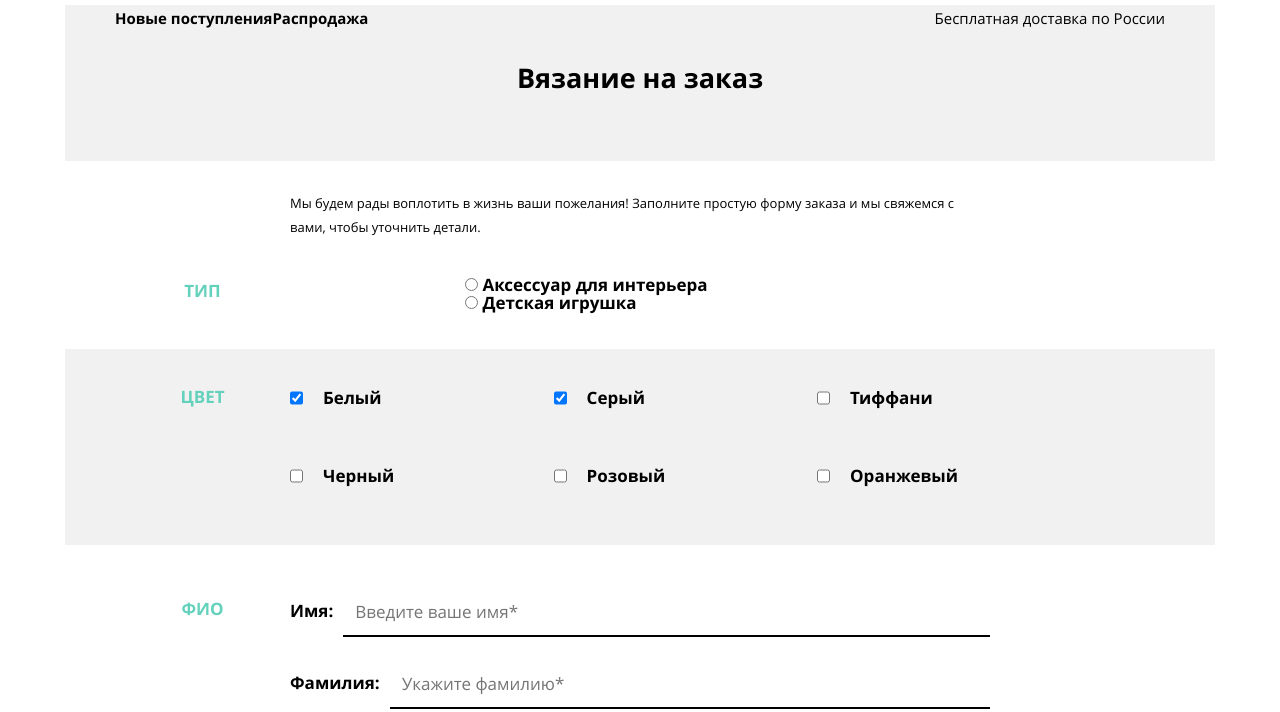
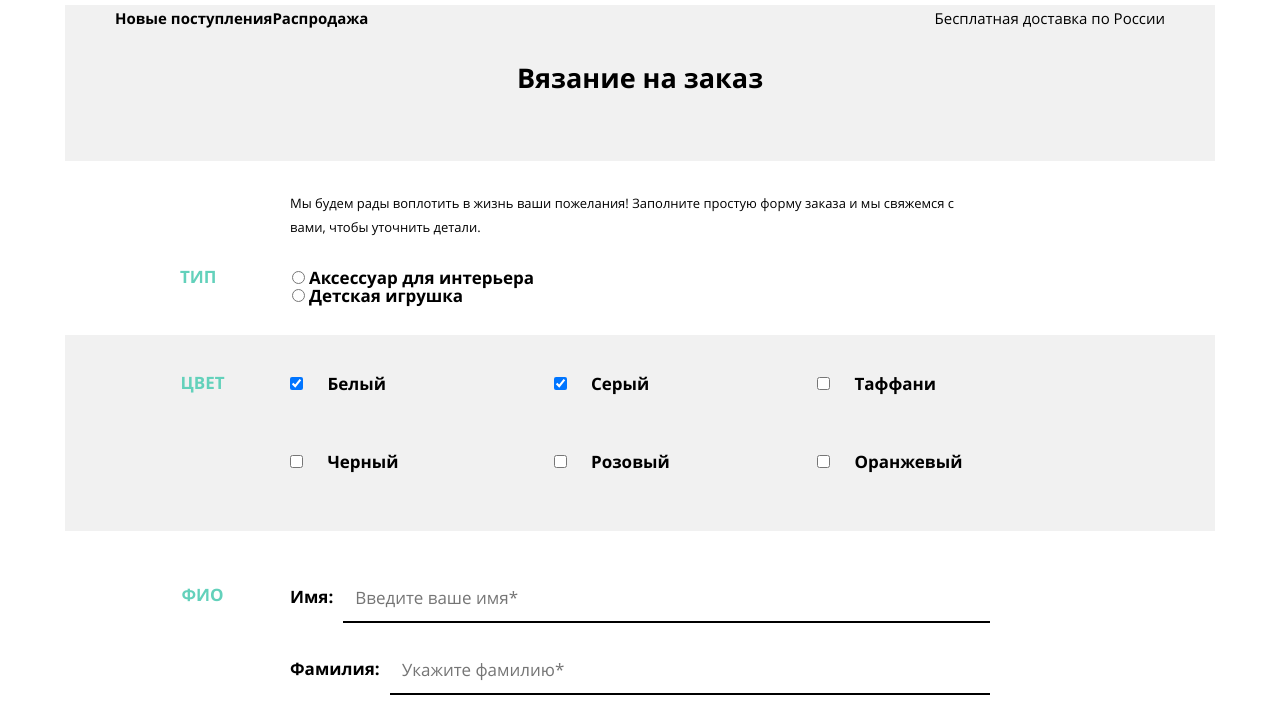
Before and after one commit to Unshady91/165855-mishka-23, a website: page source/form.html in a window 1280 px wide. Shown: the part 84-796 px from the top of the page. Drawn offline with nearby package versions, Linux system fonts and the light colour scheme; files that its build step writes are made by us from their sources.

Commit message:
Вносит исправления после проверки

```diff
--- a/source/form.html
+++ b/source/form.html
@@ -78,19 +78,18 @@
     <section class="form">
       <div class="form__intro">
         <div class="form__intro-wrapper">
-          Мы будем рады воплотить в жизнь ваши пожелания! Заполните простую форму заказа и мы свяжемся с вами, чтобы
-          уточнить детали.
+          Мы будем рады воплотить в жизнь ваши пожелания! Заполните простую форму заказа и мы свяжемся с вами, чтобы уточнить детали.
         </div>
       </div>
       <form method="POST" action="https://echo.htmlacademy.ru" class="form__content">
         <fieldset class="type-filter">
           <h2 class="type-filter__title">Тип</h2>
           <div class="type-filter__wrapper">
-            <label class="type-filter__text" for="interior-goods">
+            <label class="type-filter__radiobutton" for="interior-goods">
               <input type="radio" name="category" id="interior-goods" class="type-filter__box hidden">
               Аксессуар для интерьера
             </label>
-            <label class="type-filter__text" for="toys-for-children">
+            <label class="type-filter__radiobutton" for="toys-for-children">
               <input type="radio" name="category" id="toys-for-children" class="type-filter__box hidden">
               Детская игрушка
             </label>
@@ -100,28 +99,40 @@
           <h2 class="color-filter__title">Цвет</h2>
           <ul class="color-filter__colors">
             <li class="color-filter__item">
-              <input type="checkbox" name="color-white" class="color-filter__box hidden" checked>
-              <p class="color-filter__text">Белый</p>
+              <label for="white-color-filter" class="color-filter__text">
+                <input type="checkbox" name="color-white" class="color-filter__box hidden" id="white-color-filter" checked>
+                Белый
+              </label>
             </li>
             <li class="color-filter__item">
-              <input type="checkbox" name="color-grey" class="color-filter__box hidden" checked>
-              <p class="color-filter__text">Серый</p>
+              <label for="grey-color-filter" class="color-filter__text">
+                <input type="checkbox" name="color-grey" class="color-filter__box hidden" id="grey-color-filter" checked>
+                Серый
+              </label>
             </li>
             <li class="color-filter__item">
-              <input type="checkbox" name="color-tiffany" class="color-filter__box hidden">
-              <p class="color-filter__text">Тиффани</p>
+              <label for="tiffany-color-filter" class="color-filter__text">
+                <input type="checkbox" name="color-tiffany" class="color-filter__box hidden" id="tiffany-color-filter">
+                Таффани
+              </label>
             </li>
             <li class="color-filter__item">
-              <input type="checkbox" name="color-black" class="color-filter__box hidden">
-              <p class="color-filter__text">Черный</p>
+              <label for="black-color-filter" class="color-filter__text">
+                <input type="checkbox" name="color-black" class="color-filter__box hidden" id="black-color-filter">
+                Черный
+              </label>
             </li>
             <li class="color-filter__item">
-              <input type="checkbox" name="color-pink" class="color-filter__box hidden">
-              <p class="color-filter__text">Розовый</p>
+              <label for="pink-color-filter" class="color-filter__text">
+                <input type="checkbox" name="color-pink" class="color-filter__box hidden" id="pink-color-filter">
+                Розовый
+              </label>
             </li>
             <li class="color-filter__item">
-              <input type="checkbox" name="color-orange" class="color-filter__box hidden">
-              <p class="color-filter__text">Оранжевый</p>
+              <label for="orange-color-filter" class="color-filter__text">
+                <input type="checkbox" name="color-orange" class="color-filter__box hidden" id="orange-color-filter">
+                Оранжевый
+              </label>
             </li>
           </ul>
         </fieldset>
--- a/source/less/blocks/type-filter.less
+++ b/source/less/blocks/type-filter.less
@@ -6,28 +6,21 @@
 
     margin-top: 30px;
     margin-bottom: 30px;
-    display: grid;
-    grid-template-columns: repeat(4, 1fr);
-    align-items: center;
-  }
-
-  @media (min-width: @desktop-width) {
-    grid-template-columns: repeat(6, 1fr);
+    display: flex;
   }
 }
 
 .type-filter__wrapper {
   display: flex;
   flex-direction: column;
+  justify-content: center;
 
   @media (min-width: @tablet-width) {
-    grid-column-start: 2;
-    grid-column-end: -1;
+    margin-left: 130px;
   }
 
   @media (min-width: @desktop-width) {
-    grid-column-start: 3;
-    grid-column-end: 6;
+    margin-left: 75px;
   }
 }
 
@@ -39,28 +32,19 @@
   color: @marine-bright;
 
   @media (min-width: @tablet-width) {
-    grid-column-start: 1;
-    grid-column-end: 2;
+    margin-top: 0;
+    margin-bottom: 0;
   }
 
   @media (min-width: @desktop-width) {
-    display: flex;
-    justify-content: center;
+    margin-left: 65px;
   }
 }
 
-.type-filter__text {
+.type-filter__radiobutton {
   .text(@fw: 700, @lh: 18px);
 
   @media (min-width: @tablet-width) {
     margin: 0;
   }
 }
-
-.form__text {
-  .text(@fw: 700, @lh: 18px);
-
-  @media (min-width: @tablet-width) {
-    margin: 0;
-  }
-}
--- a/source/less/blocks/video.less
+++ b/source/less/blocks/video.less
@@ -4,13 +4,8 @@
   margin-bottom: 90px;
 
   @media (min-width: @tablet-width) {
-    display: grid;
-    grid-template-columns: repeat(4, 1fr);
-    grid-template-rows:
-      max-content
-      min-content
-      min-content
-      min-content;
+    display: flex;
+    flex-direction: column;
   }
 
   @media (min-width: @desktop-width) {
@@ -31,12 +26,6 @@
 
   margin-bottom: 26px;
 
-  @media (min-width: @tablet-width) {
-    grid-column-start: 1;
-    grid-column-end: -1;
-    grid-row-start: 2;
-  }
-
   @media (min-width: @desktop-width) {
     padding: 0 60px;
     grid-area: video-title;
@@ -53,9 +42,7 @@
   @media (min-width: @tablet-width) {
     margin-bottom: 0;
     height: 455px;
-    grid-column-start: 1;
-    grid-column-end: -1;
-    grid-row-start: 1;
+    order: -1;
   }
 
   @media (min-width: @desktop-width) {
@@ -68,12 +55,6 @@
   .text(@fs: 13px, @lh: 24px);
 
   margin-bottom: 44px;
-
-  @media (min-width: @tablet-width) {
-    grid-column-start: 1;
-    grid-column-end: -1;
-    grid-row-start: 3;
-  }
 
   @media (min-width: @desktop-width) {
     padding: 0 60px;
@@ -92,12 +73,6 @@
   display: flex;
   justify-content: center;
 
-  @media (min-width: @tablet-width) {
-    grid-column-start: 1;
-    grid-column-end: -1;
-    grid-row-start: 4;
-  }
-
   @media (min-width: @desktop-width) {
     grid-area: video-link;
     margin: 0 60px;
```
